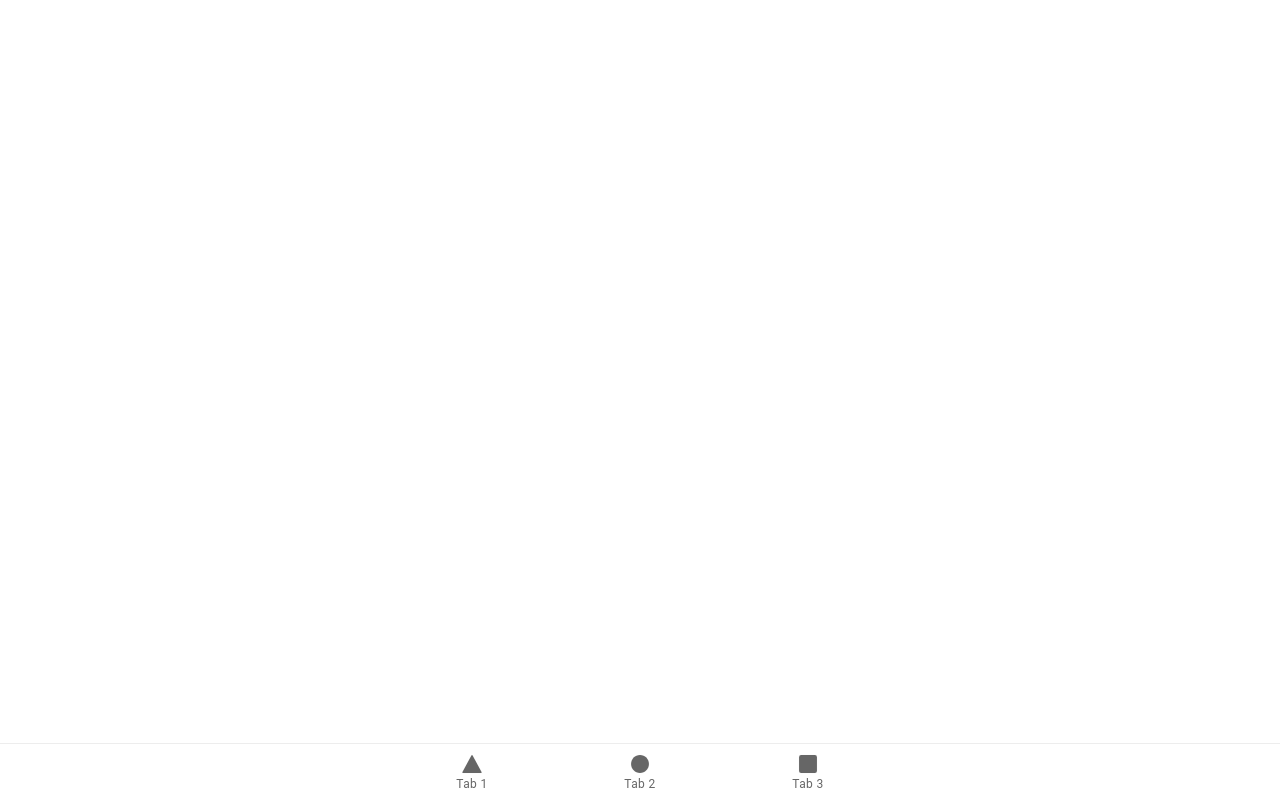
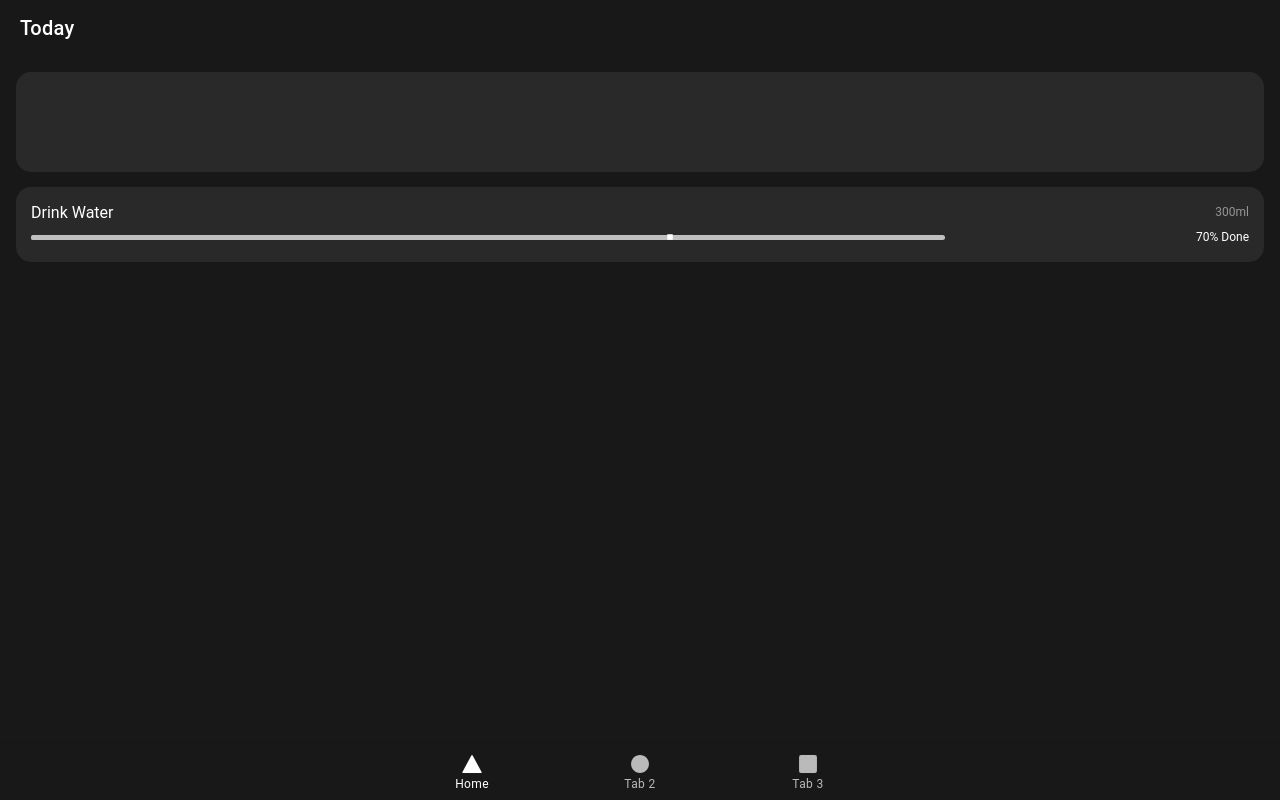
Before and after one commit to AustineA/ion-habit, a React (Create React App) app: page /home in a window 1280 px wide. Built offline with nearby package versions, Linux system fonts and the light colour scheme.

Commit message:
Home page

```diff
--- a/package.json
+++ b/package.json
@@ -14,12 +14,14 @@
     "@types/react-dom": "^18.0.6",
     "@types/react-router": "^5.1.11",
     "@types/react-router-dom": "^5.1.7",
+    "@types/styled-components": "^5.1.26",
     "ionicons": "^6.0.3",
     "react": "^18.2.0",
     "react-dom": "^18.2.0",
     "react-router": "^5.2.0",
     "react-router-dom": "^5.2.0",
     "react-scripts": "^5.0.0",
+    "styled-components": "^5.3.5",
     "typescript": "^4.1.3",
     "web-vitals": "^0.2.4",
     "workbox-background-sync": "^5.1.4",
--- a/src/App.tsx
+++ b/src/App.tsx
@@ -1,4 +1,4 @@
-import { Redirect, Route } from 'react-router-dom';
+import { Redirect, Route } from "react-router-dom";
 import {
   IonApp,
   IonIcon,
@@ -7,32 +7,34 @@ import {
   IonTabBar,
   IonTabButton,
   IonTabs,
-  setupIonicReact
-} from '@ionic/react';
-import { IonReactRouter } from '@ionic/react-router';
-import { ellipse, square, triangle } from 'ionicons/icons';
-import Tab1 from './pages/Tab1';
-import Tab2 from './pages/Tab2';
-import Tab3 from './pages/Tab3';
+  setupIonicReact,
+} from "@ionic/react";
+import { IonReactRouter } from "@ionic/react-router";
+import { ellipse, square, triangle } from "ionicons/icons";
+import Tab2 from "./pages/Tab2";
+import Tab3 from "./pages/Tab3";
+import Home from "./pages/home";
 
 /* Core CSS required for Ionic components to work properly */
-import '@ionic/react/css/core.css';
+import "@ionic/react/css/core.css";
 
 /* Basic CSS for apps built with Ionic */
-import '@ionic/react/css/normalize.css';
-import '@ionic/react/css/structure.css';
-import '@ionic/react/css/typography.css';
+import "@ionic/react/css/normalize.css";
+import "@ionic/react/css/structure.css";
+import "@ionic/react/css/typography.css";
 
 /* Optional CSS utils that can be commented out */
-import '@ionic/react/css/padding.css';
-import '@ionic/react/css/float-elements.css';
-import '@ionic/react/css/text-alignment.css';
-import '@ionic/react/css/text-transformation.css';
-import '@ionic/react/css/flex-utils.css';
-import '@ionic/react/css/display.css';
+import "@ionic/react/css/padding.css";
+import "@ionic/react/css/float-elements.css";
+import "@ionic/react/css/text-alignment.css";
+import "@ionic/react/css/text-transformation.css";
+import "@ionic/react/css/flex-utils.css";
+import "@ionic/react/css/display.css";
 
 /* Theme variables */
-import './theme/variables.css';
+import "./theme/variables.css";
+import "./theme/habit.css";
+import "./theme/overwrites.css";
 
 setupIonicReact();
 
@@ -41,8 +43,8 @@ const App: React.FC = () => (
     <IonReactRouter>
       <IonTabs>
         <IonRouterOutlet>
-          <Route exact path="/tab1">
-            <Tab1 />
+          <Route exact path="/home">
+            <Home />
           </Route>
           <Route exact path="/tab2">
             <Tab2 />
@@ -51,13 +53,13 @@ const App: React.FC = () => (
             <Tab3 />
           </Route>
           <Route exact path="/">
-            <Redirect to="/tab1" />
+            <Redirect to="/home" />
           </Route>
         </IonRouterOutlet>
-        <IonTabBar slot="bottom">
-          <IonTabButton tab="tab1" href="/tab1">
+        <IonTabBar slot="bottom" color="bg">
+          <IonTabButton tab="home" href="/home">
             <IonIcon icon={triangle} />
-            <IonLabel>Tab 1</IonLabel>
+            <IonLabel>Home</IonLabel>
           </IonTabButton>
           <IonTabButton tab="tab2" href="/tab2">
             <IonIcon icon={ellipse} />
--- /dev/null
+++ b/src/components/HabitList.tsx
@@ -0,0 +1,81 @@
+import { IonLabel, IonRange } from "@ionic/react";
+import { useState } from "react";
+import styled from "styled-components";
+
+const HabitList = () => {
+  const [bgColor, setBg] = useState("#36C2E3");
+
+  return (
+    <List>
+      <div>
+        <div className="habit-title-holder">
+          <IonLabel>Drink Water</IonLabel>
+          <span className="habit-unit">300ml</span>
+        </div>
+
+        <div className="habit-range-holder">
+          <div className="habit-range">
+            <Range
+              disabled={true}
+              value={70}
+              style={{ "--bar-background-active": bgColor }}
+            />
+          </div>
+          <span className="habit-done"> 70% Done</span>
+        </div>
+      </div>
+    </List>
+  );
+};
+
+export default HabitList;
+
+const List = styled.section`
+  min-height: 4.688rem;
+  background: var(--ion-color-bg-200);
+  border-radius: 0.938rem;
+  display: flex;
+  justify-content: center;
+  align-items: center;
+  padding: 0.938rem;
+
+  & > div {
+    height: 100%;
+    width: 100%;
+  }
+
+  .habit-title-holder {
+    display: flex;
+    justify-content: space-between;
+    align-items: center;
+
+    span {
+      opacity: 0.5;
+      font-size: 0.75rem;
+    }
+  }
+
+  .habit-range-holder {
+    display: flex;
+    align-items: center;
+    justify-content: space-between;
+    gap: 1.25rem;
+    margin-top: 0.313rem;
+  }
+  .habit-range {
+    width: 75%;
+  }
+  .habit-done {
+    /* width: 20%; */
+    font-size: 0.75rem;
+    text-align: right;
+  }
+`;
+
+const Range = styled(IonRange)`
+  --bar-height: 5px;
+  --bar-border-radius: 8px;
+  --knob-size: 0px;
+  height: 1.25rem;
+  padding: 0;
+`;
--- /dev/null
+++ b/src/pages/home.tsx
@@ -0,0 +1,37 @@
+import {
+  IonContent,
+  IonHeader,
+  IonLabel,
+  IonPage,
+  IonTitle,
+  IonToolbar,
+} from "@ionic/react";
+import styled from "styled-components";
+import HabitList from "../components/HabitList";
+
+const Home = () => {
+  return (
+    <PageHome>
+      <IonHeader className="ion-no-border">
+        <IonToolbar color="bg">
+          <IonTitle>Today</IonTitle>
+        </IonToolbar>
+      </IonHeader>
+      <IonContent className="ion-padding" color="bg">
+        <section className="date-time-holder"></section>
+        <HabitList />
+      </IonContent>
+    </PageHome>
+  );
+};
+
+export default Home;
+
+const PageHome = styled(IonPage)`
+  .date-time-holder {
+    margin-bottom: 0.938rem;
+    min-height: 6.25rem;
+    background: var(--ion-color-bg-200);
+    border-radius: 0.938rem;
+  }
+`;
--- /dev/null
+++ b/src/theme/habit.css
@@ -0,0 +1,33 @@
+:root {
+  --ion-color-bg: #181818;
+  --ion-color-bg-rgb: 24, 24, 24;
+  --ion-color-bg-contrast: #ffffff;
+  --ion-color-bg-contrast-rgb: 255, 255, 255;
+  --ion-color-bg-shade: #151515;
+  --ion-color-bg-tint: #2f2f2f;
+
+  --ion-color-bg-200: #292929;
+  --ion-color-bg-200-rgb: 41, 41, 41;
+  --ion-color-bg-200-contrast: #ffffff;
+  --ion-color-bg-200-contrast-rgb: 255, 255, 255;
+  --ion-color-bg-200-shade: #242424;
+  --ion-color-bg-200-tint: #3e3e3e;
+}
+
+.ion-color-bg {
+  --ion-color-base: var(--ion-color-bg);
+  --ion-color-base-rgb: var(--ion-color-bg-rgb);
+  --ion-color-contrast: var(--ion-color-bg-contrast);
+  --ion-color-contrast-rgb: var(--ion-color-bg-contrast-rgb);
+  --ion-color-shade: var(--ion-color-bg-shade);
+  --ion-color-tint: var(--ion-color-bg-tint);
+}
+
+.ion-color-bg-200 {
+  --ion-color-base: var(--ion-color-bg-200);
+  --ion-color-base-rgb: var(--ion-color-bg-200-rgb);
+  --ion-color-contrast: var(--ion-color-bg-200-contrast);
+  --ion-color-contrast-rgb: var(--ion-color-bg-200-contrast-rgb);
+  --ion-color-shade: var(--ion-color-bg-200-shade);
+  --ion-color-tint: var(--ion-color-bg-200-tint);
+}
--- /dev/null
+++ b/src/theme/overwrites.css
@@ -0,0 +1,3 @@
+.range-disabled {
+  opacity: 1 !important;
+}
```
Also changed, not shown: src/pages/Tab1.tsx (+9 -3 lines), 1 other file (tests, documents, lock files or other folders).
